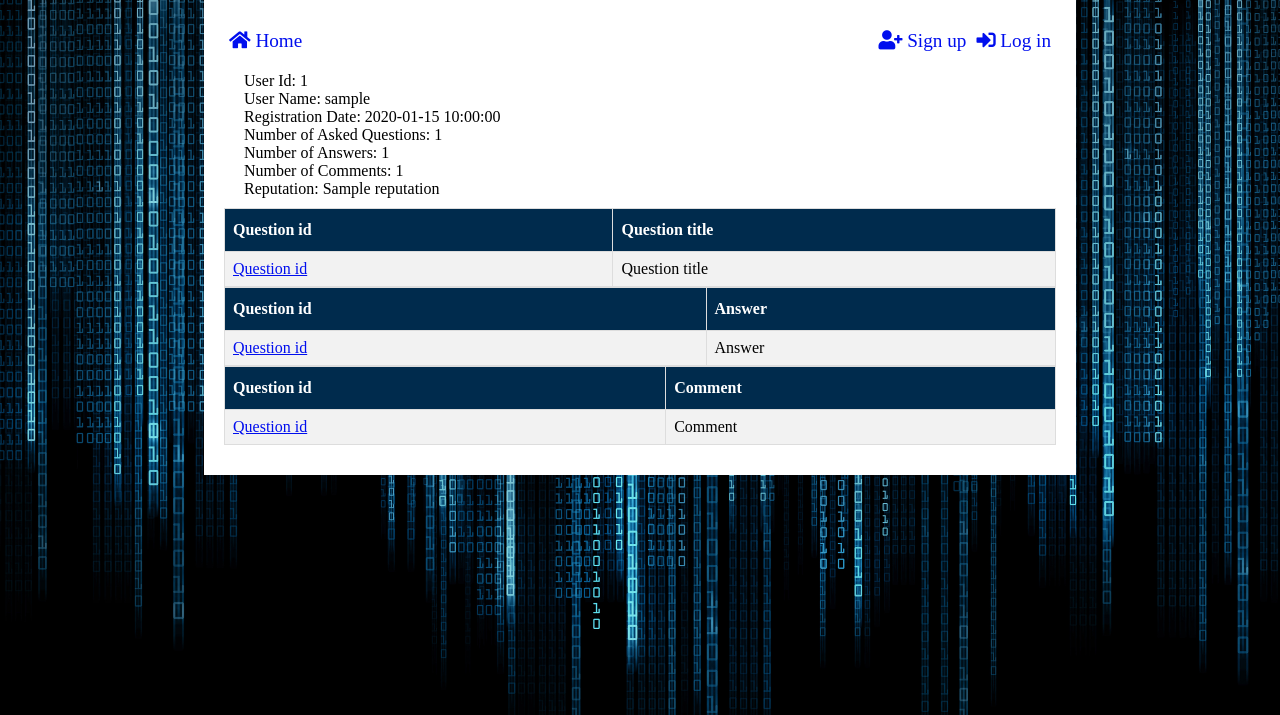
After one commit to zsofiam/ask-mate-3-python, a Flask app: template templates/user_profile.html in a window 1280 px wide. The commit adds this page. Shown: the top 715 px of the page. Run offline with Flask 2, Linux system fonts and the light colour scheme; the template is opened without the code that fills it: most values are stand-ins (such as "Sample title", 1, 10 or a date in 2020).

Commit message:
add user_profile.html layout without contents

```diff
--- a/server.py
+++ b/server.py
@@ -22,7 +22,6 @@ def main_page():
         results = data_manager.search(word)
         results_answers = data_manager.search_answers(word)
     questions = data_manager.get_latest_five_questions()
-    print("branch_test_deletable_later")
     return render_template('index.html', questions=questions, results=results, results_answers=results_answers,
                            word=word)
 
@@ -34,7 +33,7 @@ def registration():
     if request.method == 'POST':
         user_email = request.form['email_address']
         user_id = data_manager.get_user_id(user_email)
-        if user_id != None:
+        if user_id is not None:
             error_message = "User is already registered!"
             return render_template('registration.html', error_message=error_message)
         hashed_password = hash_password(request.form['password'])
@@ -314,6 +313,12 @@ def users_table():
         return redirect('/login')
 
 
+@app.route('/user/<int:user_id>')
+def user_profile(user_id):
+    userdata = data_manager.get_user_by_id(user_id)
+    return render_template('user_profile.html', userdata=userdata)
+
+
 if __name__ == "__main__":
     app.run(
         debug=True
--- a/static/CSS/style.css
+++ b/static/CSS/style.css
@@ -9,13 +9,17 @@ body {
 table {
     width: 100%;
 }
-/*tr td {*/
+
+/* ======== for testing ======== */
+/*tr td, th {*/
 /*    border: 1px solid black;*/
 /*    padding: 5px;*/
 /*}*/
 /*table {*/
 /*    border-collapse: collapse;*/
 /*}*/
+/* ======== for testing ======== */
+
 .cols {
     width: 50%;
     vertical-align: top;
@@ -117,21 +121,21 @@ img{
     width: 200px;
 }
 
-#users-table {
+.users-table {
     border-collapse: collapse;
     width: 100%;
 }
 
-#users-table td, #users-table th {
+.users-table td, .users-table th {
     border: 1px solid #ddd;
     padding: 8px;
 }
 
-#users-table tr:nth-child(even){background-color: #f2f2f2;}
+.users-table tr:nth-child(even){background-color: #f2f2f2;}
 
-#users-table tr:hover {background-color: #ddd;}
+.users-table tr:hover {background-color: #ddd;}
 
-#users-table th {
+.users-table th {
     padding-top: 12px;
     padding-bottom: 12px;
     text-align: left;
--- /dev/null
+++ b/templates/user_profile.html
@@ -0,0 +1,64 @@
+<!DOCTYPE html>
+<html lang="en">
+<head>
+    <link rel="stylesheet" type="text/css" href="/static/CSS/style.css">
+    <link rel="stylesheet" href="https://cdnjs.cloudflare.com/ajax/libs/font-awesome/5.15.2/css/all.min.css" integrity="sha512-HK5fgLBL+xu6dm/Ii3z4xhlSUyZgTT9tuc/hSrtw6uzJOvgRr2a9jyxxT1ely+B+xFAmJKVSTbpM/CuL7qxO8w==" crossorigin="anonymous" />
+    <meta charset="UTF-8">
+    <title>User Profile</title>
+</head>
+<body>
+    <div class="container">
+        <nav>
+            <ul id="nav">
+                <li><a href="/"><i class="fas fa-home"></i> Home</a></li>
+                {% if 'username' in session %}
+                    <li><a class="nav-right" href="/logout"><i class="fas fa-sign-out-alt"></i> Log out</a></li>
+                    <li><span class="nav-right">Welcome {{ session['username'] }}!</span></li>
+                {% else %}
+                    <li><a class="nav-right" href="/login"><i class="fas fa-sign-in-alt"></i> Log in</a></li>
+                    <li><a class="nav-right" href="/registration"><i class="fas fa-user-plus"></i> Sign up</a></li>
+                {% endif %}
+            </ul>
+        </nav>
+    <ul>
+        <li>User Id: {{ userdata['id'] }}</li>
+        <li>User Name: {{ userdata['username'] }}</li>
+        <li>Registration Date: {{ userdata['registration_date'] }}</li>
+        <li>Number of Asked Questions: {{ userdata['question_count'] }}</li>
+        <li>Number of Answers: {{ userdata['answer_count'] }}</li>
+        <li>Number of Comments: {{ userdata['comment_count'] }}</li>
+        <li>Reputation: {{ userdata['reputation'] }}</li>
+    </ul>
+    <table class="users-table">
+        <tr>
+            <th>Question id</th>
+            <th>Question title</th>
+        </tr>
+        <tr>
+            <td><a href="#">Question id</a></td>
+            <td>Question title</td>
+        </tr>
+    </table>
+    <table class="users-table">
+        <tr>
+            <th>Question id</th>
+            <th>Answer</th>
+        </tr>
+        <tr>
+            <td><a href="#">Question id</a></td>
+            <td>Answer</td>
+        </tr>
+    </table>
+    <table class="users-table">
+        <tr>
+            <th>Question id</th>
+            <th>Comment</th>
+        </tr>
+        <tr>
+            <td><a href="#">Question id</a></td>
+            <td>Comment</td>
+        </tr>
+    </table>
+    </div>
+</body>
+</html>
--- a/templates/users.html
+++ b/templates/users.html
@@ -21,7 +21,7 @@
         </ul>
     </nav>
     {% if 'username' in session %}
-<table id="users-table">
+<table class="users-table">
     <tr>
         <th>User Name</th>
         <th>Registration Date</th>
```
Also changed, not shown: data_manager.py (+13 -0 lines).
